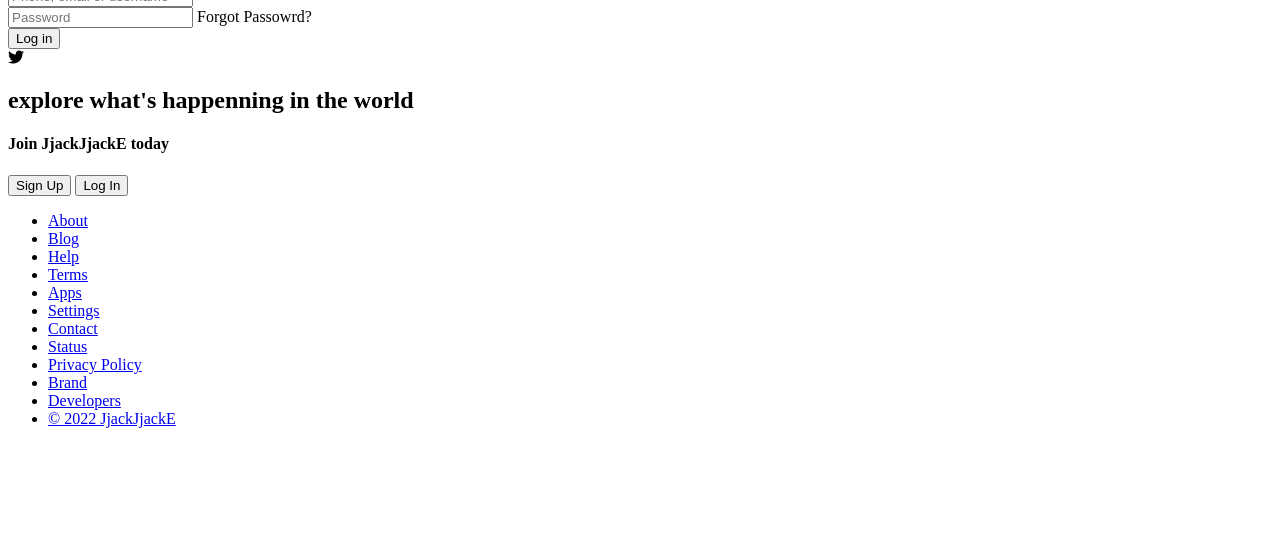
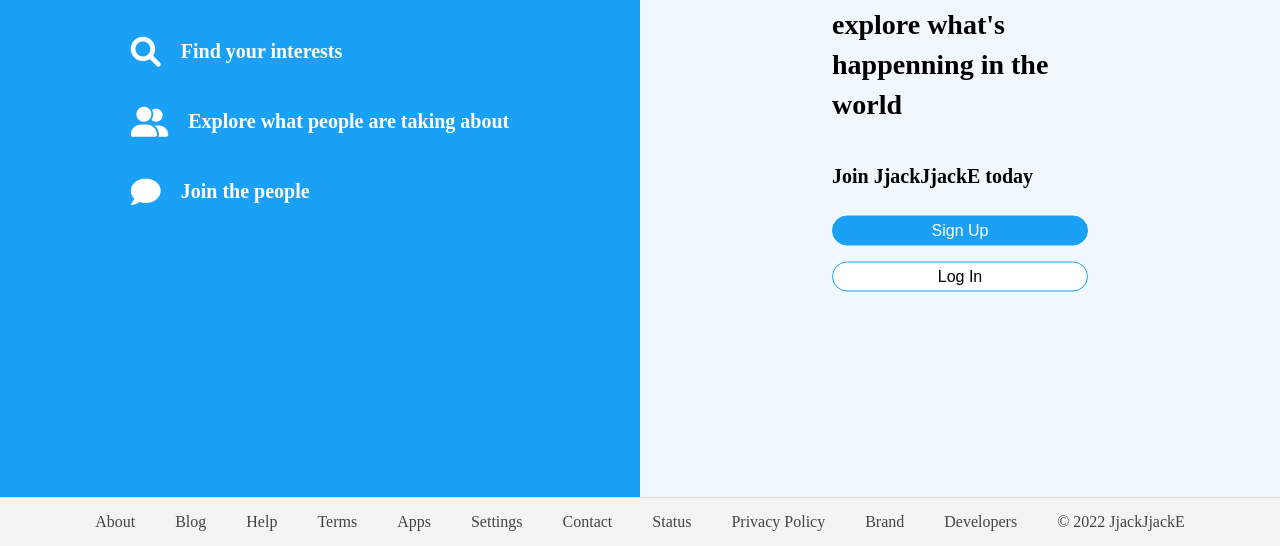
Before and after one commit to chjh6107/JjackJjackJS, a website built with Vite: page index.html in a window 1280 px wide. Shown: the part 254-800 px from the top of the page. Built offline with nearby package versions, Linux system fonts and the light colour scheme.

Commit message:
main page done

```diff
--- a/index.html
+++ b/index.html
@@ -18,17 +18,17 @@
     <div class="left">
       <div class="left-content">
         <div>
-          <div class="fas fa-search"></div>
+          <i class="fas fa-search"></i>
           <h3 class="left-content-heading">Find your interests</h3>
         </div>
         <div>
-          <div class="fas fa-user-friends"></div>
+          <i class="fas fa-user-friends"></i>
           <h3 class="left-content-heading">
             Explore what people are taking about
           </h3>
         </div>
         <div>
-          <div class="fas fa-comment"></div>
+          <i class="fas fa-comment"></i>
           <h3 class="left-content-heading">Join the people</h3>
         </div>
       </div>
@@ -37,7 +37,7 @@
 
     <!-- right -->
     <div class="right">
-      <div class="right-content">
+      <!-- <div class="right-content"> -->
         <form class="right-content-form">
           <input
             type="text"
@@ -55,12 +55,12 @@
           <button type="button" class="btn-top">Log in</button>
         </form>
         <div class="middle-content">
-          <div class="fa-brands fa-twitter"></div>
+          <i class="fa-brands fa-twitter"></i>
           <h1>explore what's happenning in the world</h1>
           <h4>Join JjackJjackE today</h4>
           <button type="button" class="sign-up">Sign Up</button>
           <button type="button" class="log-in">Log In</button>
-        </div>
+        <!-- </div> -->
       </div>
     </div>
     <!-- end of right -->
--- a/package.json
+++ b/package.json
@@ -7,6 +7,8 @@
     "preview": "vite preview"
   },
   "devDependencies": {
+    "esbuild": "^0.14.18",
+    "esbuild-windows-64": "^0.14.18",
     "vite": "^2.7.2"
   }
 }
--- a/style.css
+++ b/style.css
@@ -1,8 +1,183 @@
-#app {
-  font-family: Avenir, Helvetica, Arial, sans-serif;
-  -webkit-font-smoothing: antialiased;
-  -moz-osx-font-smoothing: grayscale;
-  text-align: center;
-  color: #2c3e50;
-  margin-top: 60px;
+/* common styles */
+* {
+  margin: 0;
+  padding: 0;
+  outline: none;
 }
+
+html {
+  font-size: 62.5%;
+}
+
+body {
+  background-color: #f0f8fd;
+}
+/* end of common styles */
+/* main page */
+.main-page {
+  width: 100%;
+  height: 100vh;
+  display: grid;
+  grid-template-columns: repeat(2, 1fr);
+  grid-template-rows: 1fr min-content;
+}
+
+.left {
+  background-color: #1aa1f5;
+  grid-row: 1 / 2;
+  grid-column: 1 / 2;
+  display: flex;
+  justify-content: center;
+  align-items: center;
+}
+
+.left-content div {
+  display: flex;
+  align-items: center;
+  margin: 4rem;
+  color: white;
+}
+
+.left-content i {
+  font-size: 3rem;
+  margin-right: 2rem;
+}
+
+.left-content-heading {
+  font-size: 2rem;
+}
+
+.right {
+  grid-row: 1 / 2;
+  grid-column: 2 / -1;
+  position: relative;
+}
+
+.right-content-form {
+  display: flex;
+  justify-content: center;
+  margin-top: 3rem;
+}
+
+.right-content-form div {
+  position: relative;
+}
+
+.right-content-form input {
+  width: 20rem;
+  height: 4.5rem;
+  margin-right: 1rem;
+  font-size: 1.6rem;
+  padding: 0 1rem;
+  border: 1px solid #ddd;
+  border-radius: 0.5rem;
+  background-color: white;
+  transition: background-color 0.3s;
+}
+
+.right-content-form input:focus {
+  background-color: #d9ebf7;
+}
+
+.right-content-form label{
+  position: absolute;
+  top: 5.5rem;
+  left: 0;
+  font-size: 1.6rem;
+  font-weight: 300;
+  color: #a6a6a6;
+}
+
+.btn-top {
+  width: 8rem;
+  background-color: white;
+  color: #1aa1f5;
+  font-weight: bold;
+  border: .1rem solid #1aa1f5;
+  border-radius: 4rem;
+  font-size: 1.4rem;
+  cursor: pointer;
+  transition: background-color 0.3s;
+}
+
+.btn-top:hover{
+  background-color: #d9ebf7;
+}
+
+.middle-content {
+  position: absolute;
+  top: 50%;
+  left: 50%;
+  transform: translate(-50%,-50%);
+  display: flex;
+  flex-direction: column;
+  width: 40%;
+}
+
+.middle-content i {
+  font-size: 4rem;
+  color: #1aa1f5;
+  margin-bottom: 2rem;
+}
+
+.middle-content h1 {
+  font-size: 2.8rem;
+  margin-bottom: 4rem;
+  line-height: 4rem;
+}
+
+.middle-content h4 {
+  font-size: 2rem;
+  margin-bottom: 2rem;
+}
+
+.middle-content button {
+  margin: .8rem 0;
+  padding: .5rem;
+  border: .1rem solid #1aa1f5;
+  border-radius: 4rem;
+  font-size: 1.6rem;
+  cursor: pointer;
+  transition: background-color 0.3s;
+}
+
+.sign-up {
+  background-color: #1aa1f5;
+  color: white;
+}
+
+.sign-up:hover {
+  background-color: #0f5d8d;
+}
+
+.log-in {
+  background-color: white;
+}
+
+.log-in:hover {
+  background-color: #d9ebf7;
+}
+
+.main-page-footer {
+  grid-column: 1 / -1;
+  grid-row: 2 / -1;
+  background-color: #f5f4f4;
+  padding: 1.5rem;
+  border-top: 1px solid #ddd;
+}
+
+.main-page-footer ul {
+  display: flex;
+  justify-content: center;
+  list-style: none;
+}
+
+.main-page-footer a {
+  font-size: 1.6rem;
+  margin: 0 2rem;
+  text-decoration: none;
+  color: #444;
+  font-weight: 300;
+}
+
+/* end of main page */
```
Also changed, not shown: 1 other file.
